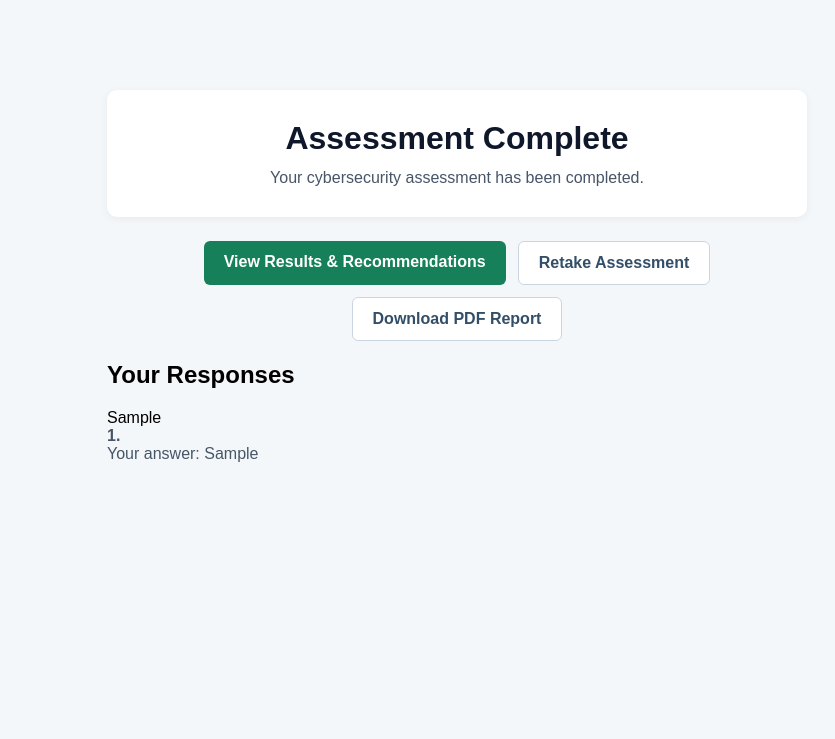
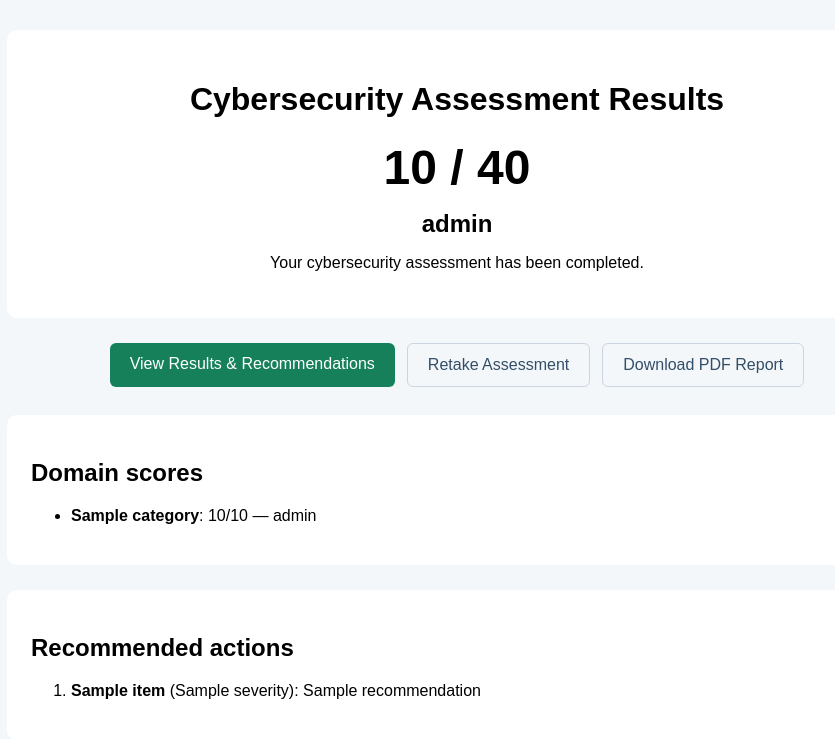
Before and after one commit to oswaldtokux-sketch/cyberready-ghana_v2.0, a Flask app: template app/templates/assessment_result.html in a window 1280 px wide. Shown: the top 739 px of the page, without its empty margins (183-1018 px from the left). Run offline with Flask 3, Linux system fonts and the light colour scheme; tables that the repository leaves empty hold one stand-in row (values such as "Sample post"); the template is opened without the code that fills it: values that come from a table or form of the project are taken from there, most other values are stand-ins (such as "Sample title", 1, 10 or a date in 2020).

Commit message:
Update assessment results page

```diff
--- a/app/templates/assessment_result.html
+++ b/app/templates/assessment_result.html
@@ -15,60 +15,79 @@
       }
 
       .container {
-        max-width: 700px;
-        margin: 60px auto;
+        max-width: 900px;
+        margin: auto;
       }
 
       .summary {
         background: white;
-        padding: 30px 24px;
+        padding: 30px;
         border-radius: 10px;
+        margin-bottom: 25px;
         text-align: center;
-        box-shadow: 0 2px 8px rgba(15, 23, 42, 0.05);
       }
 
-      h1 {
-        margin-top: 0;
-        margin-bottom: 12px;
-        color: #0f172a;
+      .score {
+        font-size: 48px;
+        font-weight: bold;
+        margin: 15px 0;
       }
 
-      p {
-        color: #475569;
-        margin: 0;
+      .risk {
+        font-size: 24px;
+        font-weight: bold;
       }
 
-      .result-actions {
-        display: flex;
-        flex-wrap: wrap;
-        gap: 12px;
-        justify-content: center;
-        margin-top: 24px;
+      .answer {
+        background: white;
+        padding: 20px;
+        margin-bottom: 15px;
+        border-radius: 8px;
       }
 
-      .back-button,
-      .secondary-button {
-        display: inline-block;
-        padding: 12px 20px;
-        border-radius: 6px;
-        text-decoration: none;
-        font-weight: 600;
-        transition: 0.2s ease;
+      .category {
+        font-weight: bold;
+        color: #555;
+        margin-bottom: 8px;
+      }
+
+      .selected {
+        font-weight: bold;
       }
 
       .back-button {
+        display: inline-block;
+        padding: 12px 20px;
         background: #16805b;
         color: white;
+        text-decoration: none;
+        border-radius: 6px;
+        margin-bottom: 20px;
       }
 
       .back-button:hover {
         background: #0f6849;
       }
 
+      .result-actions {
+        display: flex;
+        flex-wrap: wrap;
+        justify-content: center;
+        gap: 12px;
+        margin-bottom: 28px;
+      }
+
+      .result-actions .back-button {
+        margin-bottom: 0;
+      }
+
       .secondary-button {
+        display: inline-block;
+        padding: 12px 20px;
         border: 1px solid #cbd5e1;
+        border-radius: 6px;
         color: #334e68;
-        background: white;
+        text-decoration: none;
       }
 
       .secondary-button:hover {
@@ -83,6 +102,14 @@
           padding: 20px 14px;
         }
 
+        .summary {
+          padding: 24px 18px;
+        }
+
+        .score {
+          font-size: 40px;
+        }
+
         .result-actions a {
           width: 100%;
           text-align: center;
@@ -94,7 +121,12 @@
   <body>
     <div class="container">
       <div class="summary">
-        <h1>Assessment Complete</h1>
+        <h1>Cybersecurity Assessment Results</h1>
+
+        <div class="score">{{ score }} / 40</div>
+
+        <div class="risk">{{ risk_level }}</div>
+
         <p>Your cybersecurity assessment has been completed.</p>
       </div>
 
@@ -112,24 +144,14 @@
         </a>
       </div>
 
-      <h2>Your Responses</h2>
+      <section class="action-list"><h2>Domain scores</h2><ul>{% for category in category_results %}<li><strong>{{ category.category }}</strong>: {{ category.score }}/{{ category.maximum_score }} — {{ category.risk_level }}</li>{% endfor %}</ul></section>
 
-      {% for question in questions %}
-
-      <div class="answer">
-        <div class="category">{{ question.category }}</div>
-
-        <p>
-          <strong>{{ question.id }}.</strong>
-          {{ question.question }}
-        </p>
-
-        <p class="selected">
-          Your answer: {{ answers[question.id|string]|capitalize }}
-        </p>
-      </div>
-
-      {% endfor %}
+      <section class="action-list">
+        <h2>Recommended actions</h2>
+        {% if recommendations %}
+        <ol>{% for item in recommendations %}<li><strong>{{ item.title }}</strong> ({{ item.severity }}): {{ item.recommendation }}</li>{% endfor %}</ol>
+        {% else %}<p>Great job! No immediate weaknesses were identified.</p>{% endif %}
+      </section>
     </div>
   </body>
 </html>
```
